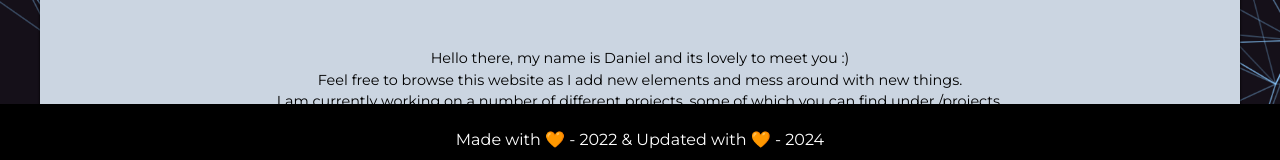
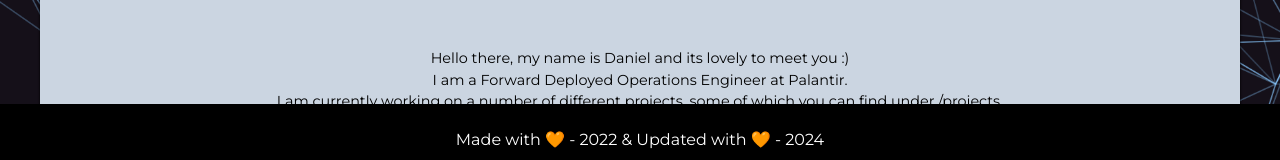
Before and after one commit to daniel-raad/web.d, a Next.js app: page / in a window 1280 px wide. Shown: the part 624-784 px from the top of the page. Built offline with nearby package versions, Linux system fonts and the light colour scheme; no server answers.

Commit message:
Update doc

```diff
--- a/components/Description.js
+++ b/components/Description.js
@@ -4,9 +4,8 @@ export default function Description(){
     return (
         <div className={styles.about}>
             <p> Hello there, my name is Daniel and its lovely to meet you :) </p>
-            <p> Feel free to browse this website as I add new elements and mess around with new things.</p>
+            <p> I am a Forward Deployed Operations Engineer at Palantir.</p>
             <p> I am currently working on a number of different projects, some of which you can find under /projects.</p>
-            <p> My bread and butter is python, where at the Uni of Southampton I specialised in machine learning - check out my cv at the bottom of this page :) </p>
         </div>
     )
 }
```
